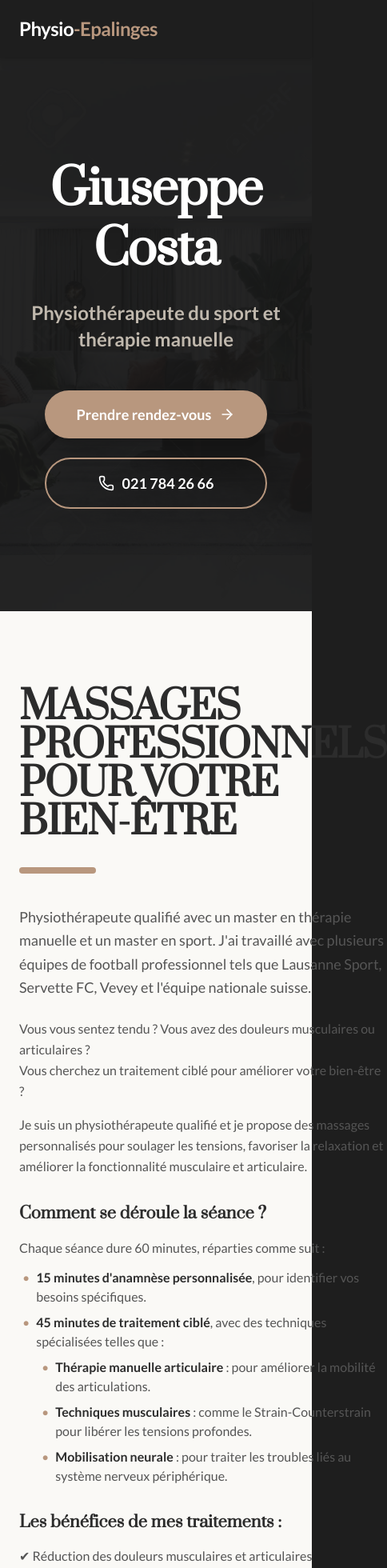
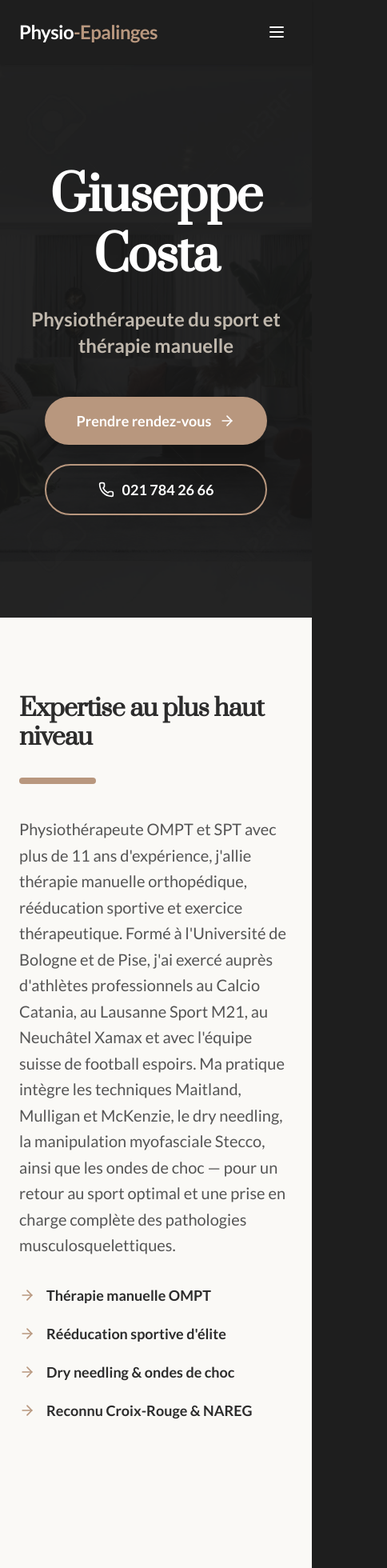
Before and after one commit to ShinUrech/physio-epalinges, a Next.js app: page / in a window 390 px wide. Shown: the top 1960 px of the page at 80% size, 484 px wide, since content can reach past the window. Built offline with nearby package versions, Linux system fonts and the light colour scheme.

Commit message:
Revert intro to specialisation text, add massage section above gallery, swap gallery/academic, add Dos widget, mobile fixes

```diff
--- a/components/GiuseppeCostaAereSite.tsx
+++ b/components/GiuseppeCostaAereSite.tsx
@@ -6,6 +6,7 @@ import Model, { IExerciseData } from 'react-body-highlighter';
 
 export default function GiuseppeCostaAereSite() {
   const [lightbox, setLightbox] = React.useState<string | null>(null);
+  const [mobileMenu, setMobileMenu] = React.useState(false);
   const officeCarouselRef = React.useRef<HTMLDivElement>(null);
 
   React.useEffect(() => {
@@ -58,7 +59,35 @@ export default function GiuseppeCostaAereSite() {
               Vidéos
             </a>
           </div>
+          {/* Mobile hamburger */}
+          <button
+            className="md:hidden text-white p-2"
+            onClick={() => setMobileMenu(o => !o)}
+            aria-label="Menu"
+          >
+            <svg xmlns="http://www.w3.org/2000/svg" className="w-6 h-6" fill="none" viewBox="0 0 24 24" stroke="currentColor" strokeWidth={2}>
+              {mobileMenu
+                ? <path strokeLinecap="round" strokeLinejoin="round" d="M6 18L18 6M6 6l12 12" />
+                : <path strokeLinecap="round" strokeLinejoin="round" d="M4 6h16M4 12h16M4 18h16" />}
+            </svg>
+          </button>
         </div>
+        {/* Mobile dropdown */}
+        {mobileMenu && (
+          <div className="md:hidden px-6 pb-6 flex flex-col gap-4" style={{ borderTop: '1px solid #333' }}>
+            <a href="#cabinet" onClick={() => setMobileMenu(false)} className="text-sm font-medium py-2 transition-colors" style={{ color: '#C0B8AD' }}>Le Cabinet</a>
+            <a href="#specialites" onClick={() => setMobileMenu(false)} className="text-sm font-medium py-2 transition-colors" style={{ color: '#C0B8AD' }}>Spécialités</a>
+            <a href="#contact" onClick={() => setMobileMenu(false)} className="text-sm font-medium py-2 transition-colors" style={{ color: '#C0B8AD' }}>Contact</a>
+            <div className="flex flex-col gap-3 pt-2">
+              <a href="https://www.onedoc.ch/en/physiotherapist/epalinges/pcyqz/giuseppe-costa" target="_blank" rel="noopener noreferrer" className="text-center px-7 py-2.5 rounded-full text-sm font-bold transition-colors" style={{ backgroundColor: '#B8977E', color: '#fff' }}>
+                Prendre RDV
+              </a>
+              <a href="/exercices" className="text-center text-white px-7 py-2.5 rounded-full text-sm font-bold transition-colors" style={{ backgroundColor: '#2C2C2C' }}>
+                Vidéos
+              </a>
+            </div>
+          </div>
+        )}
       </nav>
 
       {/* HERO SECTION (Très aérée) */}
@@ -82,70 +111,24 @@ export default function GiuseppeCostaAereSite() {
         </div>
       </header>
 
-      {/* INTRODUCTION / MASSAGE SECTION */}
-      <section id="cabinet" className="py-24 px-6 max-w-7xl mx-auto">
+      {/* INTRODUCTION SECTION */}
+      <section id="cabinet" className="py-24 px-6 max-w-7xl mx-auto overflow-hidden">
         <div className="grid md:grid-cols-[1.5fr,1fr] gap-16 items-center">
           <div>
-            <h2 className="text-5xl font-extrabold mb-8 tracking-tight font-serif" style={{ color: '#2C2C2C' }}>MASSAGES PROFESSIONNELS POUR VOTRE BIEN-ÊTRE</h2>
+            <h2 className="text-3xl md:text-5xl font-extrabold mb-8 tracking-tight font-serif" style={{ color: '#2C2C2C' }}>Expertise au plus haut niveau</h2>
             <div className="w-24 h-2 mb-10 rounded-full" style={{ backgroundColor: '#B8977E' }}></div>
-            <p className="text-lg leading-relaxed mb-6" style={{ color: '#555' }}>
-              Physiothérapeute qualifié avec un master en thérapie manuelle et un master en sport. J&apos;ai travaillé avec plusieurs équipes de football professionnel tels que Lausanne Sport, Servette FC, Vevey et l&apos;équipe nationale suisse.
+            <p className="text-xl leading-relaxed mb-8 font-medium" style={{ color: '#555' }}>
+              Physiothérapeute OMPT et SPT avec plus de 11 ans d&apos;expérience, j&apos;allie thérapie manuelle orthopédique, rééducation sportive et exercice thérapeutique. Formé à l&apos;Université de Bologne et de Pise, j&apos;ai exercé auprès d&apos;athlètes professionnels au Calcio Catania, au Lausanne Sport M21, au Neuchâtel Xamax et avec l&apos;équipe suisse de football espoirs. Ma pratique intègre les techniques Maitland, Mulligan et McKenzie, le dry needling, la manipulation myofasciale Stecco, ainsi que les ondes de choc — pour un retour au sport optimal et une prise en charge complète des pathologies musculosquelettiques.
             </p>
-            <p className="leading-relaxed mb-4" style={{ color: '#555' }}>
-              Vous vous sentez tendu ? Vous avez des douleurs musculaires ou articulaires ?<br />
-              Vous cherchez un traitement ciblé pour améliorer votre bien-être ?
-            </p>
-            <p className="leading-relaxed mb-8" style={{ color: '#555' }}>
-              Je suis un physiothérapeute qualifié et je propose des massages personnalisés pour soulager les tensions, favoriser la relaxation et améliorer la fonctionnalité musculaire et articulaire.
-            </p>
-
-            <h3 className="text-xl font-bold mb-4 font-serif" style={{ color: '#2C2C2C' }}>Comment se déroule la séance ?</h3>
-            <p className="leading-relaxed mb-3" style={{ color: '#555' }}>
-              Chaque séance dure 60 minutes, réparties comme suit :
-            </p>
-            <ul className="space-y-2 ml-1 mb-8" style={{ color: '#555' }}>
-              <li className="flex items-start gap-2"><span style={{ color: '#B8977E' }}>•</span><span><strong style={{ color: '#2C2C2C' }}>15 minutes d&apos;anamnèse personnalisée</strong>, pour identifier vos besoins spécifiques.</span></li>
-              <li className="flex items-start gap-2"><span style={{ color: '#B8977E' }}>•</span><span><strong style={{ color: '#2C2C2C' }}>45 minutes de traitement ciblé</strong>, avec des techniques spécialisées telles que :</span></li>
-              <li className="flex items-start gap-2 ml-6"><span style={{ color: '#B8977E' }}>•</span><span><strong style={{ color: '#2C2C2C' }}>Thérapie manuelle articulaire</strong> : pour améliorer la mobilité des articulations.</span></li>
-              <li className="flex items-start gap-2 ml-6"><span style={{ color: '#B8977E' }}>•</span><span><strong style={{ color: '#2C2C2C' }}>Techniques musculaires</strong> : comme le Strain-Counterstrain pour libérer les tensions profondes.</span></li>
-              <li className="flex items-start gap-2 ml-6"><span style={{ color: '#B8977E' }}>•</span><span><strong style={{ color: '#2C2C2C' }}>Mobilisation neurale</strong> : pour traiter les troubles liés au système nerveux périphérique.</span></li>
-            </ul>
-
-            <h3 className="text-xl font-bold mb-4 font-serif" style={{ color: '#2C2C2C' }}>Les bénéfices de mes traitements :</h3>
-            <ul className="space-y-1.5 mb-8" style={{ color: '#555' }}>
-              <li>✔ Réduction des douleurs musculaires et articulaires</li>
-              <li>✔ Amélioration de la flexibilité et de la mobilité</li>
-              <li>✔ Relaxation profonde et réduction du stress</li>
-              <li>✔ Bien-être général renforcé</li>
-            </ul>
-
-            <h3 className="text-xl font-bold mb-4 font-serif" style={{ color: '#2C2C2C' }}>Les techniques que j&apos;utilise :</h3>
-            <ul className="space-y-1.5 mb-8" style={{ color: '#555' }}>
-              <li className="flex items-start gap-2"><span style={{ color: '#B8977E' }}>•</span>Massage thérapeutique</li>
-              <li className="flex items-start gap-2"><span style={{ color: '#B8977E' }}>•</span>Massage relaxant</li>
-              <li className="flex items-start gap-2"><span style={{ color: '#B8977E' }}>•</span>Massage sportif</li>
-              <li className="flex items-start gap-2"><span style={{ color: '#B8977E' }}>•</span>Massage décontracturant</li>
-            </ul>
-
-            <div className="pt-2">
-              <p className="text-lg font-bold mb-2" style={{ color: '#2C2C2C' }}>📞 Réservez dès maintenant</p>
-              <p className="leading-relaxed" style={{ color: '#555' }}>
-                Offrez-vous une heure pour votre bien-être.<br />
-                Le tout accompagné d&apos;une musique personnalisée et adaptée à vos besoins du moment.
-              </p>
-              <p className="mt-3" style={{ color: '#555' }}>
-                Contactez-moi dès aujourd&apos;hui pour prendre rendez-vous ou pour plus d&apos;informations.
-              </p>
-              <a href="tel:+41217842666" className="inline-block mt-4 px-8 py-3 rounded-full text-base font-bold transition-colors" style={{ backgroundColor: '#B8977E', color: '#fff' }}>
-                021 784 26 66
-              </a>
-              <a href="https://www.onedoc.ch/en/physiotherapist/epalinges/pcyqz/giuseppe-costa" target="_blank" rel="noopener noreferrer" className="inline-block mt-3 ml-3 px-8 py-3 rounded-full text-base font-bold transition-colors border-2" style={{ borderColor: '#B8977E', color: '#B8977E' }}>
-                Prendre RDV en ligne
-              </a>
+            <div className="grid grid-cols-1 sm:grid-cols-2 gap-x-10 gap-y-5 font-semibold text-lg" style={{ color: '#2C2C2C' }}>
+              <p className="flex items-center"><ArrowRight className="w-5 h-5 mr-3.5" style={{ color: '#B8977E' }} />Thérapie manuelle OMPT</p>
+              <p className="flex items-center"><ArrowRight className="w-5 h-5 mr-3.5" style={{ color: '#B8977E' }} />Rééducation sportive d&apos;élite</p>
+              <p className="flex items-center"><ArrowRight className="w-5 h-5 mr-3.5" style={{ color: '#B8977E' }} />Dry needling &amp; ondes de choc</p>
+              <p className="flex items-center"><ArrowRight className="w-5 h-5 mr-3.5" style={{ color: '#B8977E' }} />Reconnu Croix-Rouge &amp; NAREG</p>
             </div>
           </div>
           {/* Office carousel */}
-          <div className="relative h-[450px]">
+          <div className="relative h-[300px] md:h-[450px] min-w-0">
             <button
               onClick={() => officeCarouselRef.current?.scrollBy({ left: -320, behavior: 'smooth' })}
               className="absolute left-2 top-1/2 -translate-y-1/2 z-10 shadow-md border rounded-full p-2 transition-colors" style={{ backgroundColor: 'rgba(250,249,246,0.8)', borderColor: '#E5E0DB' }}
@@ -155,10 +138,10 @@ export default function GiuseppeCostaAereSite() {
             </button>
             <div ref={officeCarouselRef} className="flex gap-3 h-full overflow-x-auto rounded-3xl" style={{ scrollbarWidth: 'none' } as React.CSSProperties}>
               {/* eslint-disable-next-line @next/next/no-img-element */}
-              <img src="/gallery/office_2.jpg" alt="Cabinet – vue générale" onClick={() => setLightbox('/gallery/office_2.jpg')} className="flex-shrink-0 w-[300px] h-full object-cover rounded-3xl shadow-md border border-slate-200 cursor-zoom-in hover:opacity-90 transition-opacity" />
+              <img src="/gallery/office_2.jpg" alt="Cabinet – vue générale" onClick={() => setLightbox('/gallery/office_2.jpg')} className="flex-shrink-0 w-[240px] md:w-[300px] h-full object-cover rounded-3xl shadow-md border border-slate-200 cursor-zoom-in hover:opacity-90 transition-opacity" />
               {/* eslint-disable-next-line @next/next/no-img-element */}
-              <img src="/gallery/office_3.jpg" alt="Cabinet – équipements" onClick={() => setLightbox('/gallery/office_3.jpg')} className="flex-shrink-0 w-[300px] h-full object-cover rounded-3xl shadow-md border border-slate-200 cursor-zoom-in hover:opacity-90 transition-opacity" />
-              <div className="flex-shrink-0 w-[340px] h-full rounded-3xl overflow-hidden shadow-md border border-slate-200">
+              <img src="/gallery/office_3.jpg" alt="Cabinet – équipements" onClick={() => setLightbox('/gallery/office_3.jpg')} className="flex-shrink-0 w-[240px] md:w-[300px] h-full object-cover rounded-3xl shadow-md border border-slate-200 cursor-zoom-in hover:opacity-90 transition-opacity" />
+              <div className="flex-shrink-0 w-[260px] md:w-[340px] h-full rounded-3xl overflow-hidden shadow-md border border-slate-200">
                 <video src="/gallery/office_1.mp4" controls preload="metadata" muted playsInline className="w-full h-full object-cover" aria-label="Visite du cabinet" />
               </div>
             </div>
@@ -210,8 +193,15 @@ export default function GiuseppeCostaAereSite() {
           <div className="w-20 h-1.5 mx-auto rounded-full mt-8" style={{ backgroundColor: '#B8977E' }}></div>
         </div>
 
-        <div className="grid grid-cols-1 md:grid-cols-3 gap-12 text-center">
+        <div className="grid grid-cols-1 sm:grid-cols-2 md:grid-cols-4 gap-12 text-center">
           {[
+            {
+              title: "Dos",
+              desc: "Prise en charge des lombalgies, hernies discales, scolioses, douleurs dorsales chroniques et cervicalgies.",
+              muscles: ['trapezius', 'upper-back', 'lower-back'],
+              crop: { marginTop: -15 },
+              type: 'posterior' as const,
+            },
             {
               title: "Genou",
               desc: "Rééducation post-chirurgicale (ligaments, ménisques) et syndromes de surmenage.",
@@ -239,6 +229,7 @@ export default function GiuseppeCostaAereSite() {
                     highlightedColors={['#B8977E']}
                     bodyColor="#D5CFC7"
                     svgStyle={{ width: '128px', height: 'auto', display: 'block' }}
+                    {...('type' in item && item.type ? { type: item.type } : {})}
                   />
                 </div>
               </div>
@@ -248,6 +239,116 @@ export default function GiuseppeCostaAereSite() {
               </p>
             </div>
           ))}
+        </div>
+      </section>
+
+      {/* MASSAGE THÉRAPEUTIQUE SECTION */}
+      <section className="py-24 px-6 border-y" style={{ backgroundColor: '#FAF9F6', borderColor: '#E5E0DB' }}>
+        <div className="max-w-7xl mx-auto">
+          <h2 className="text-3xl md:text-4xl font-extrabold mb-8 tracking-tight font-serif" style={{ color: '#2C2C2C' }}>MASSAGES PROFESSIONNELS POUR VOTRE BIEN-ÊTRE</h2>
+          <div className="w-24 h-2 mb-10 rounded-full" style={{ backgroundColor: '#B8977E' }}></div>
+
+          <div className="grid md:grid-cols-2 gap-16">
+            <div>
+              <p className="text-lg leading-relaxed mb-6" style={{ color: '#555' }}>
+                Physiothérapeute qualifié avec un master en thérapie manuelle et un master en sport. J&apos;ai travaillé avec plusieurs équipes de football professionnel tels que Lausanne Sport, Servette FC, Vevey et l&apos;équipe nationale suisse.
+              </p>
+              <p className="leading-relaxed mb-4" style={{ color: '#555' }}>
+                Vous vous sentez tendu ? Vous avez des douleurs musculaires ou articulaires ?<br />
+                Vous cherchez un traitement ciblé pour améliorer votre bien-être ?
+              </p>
+              <p className="leading-relaxed mb-8" style={{ color: '#555' }}>
+                Je suis un physiothérapeute qualifié et je propose des massages personnalisés pour soulager les tensions, favoriser la relaxation et améliorer la fonctionnalité musculaire et articulaire.
+              </p>
+
+              <h3 className="text-xl font-bold mb-4 font-serif" style={{ color: '#2C2C2C' }}>Comment se déroule la séance ?</h3>
+              <p className="leading-relaxed mb-3" style={{ color: '#555' }}>
+                Chaque séance dure 45 minutes, réparties comme suit :
+              </p>
+              <ul className="space-y-2 ml-1 mb-8" style={{ color: '#555' }}>
+                <li className="flex items-start gap-2"><span style={{ color: '#B8977E' }}>•</span><span><strong style={{ color: '#2C2C2C' }}>1ère phase: Anamnèse personnalisée</strong>, pour identifier vos besoins spécifiques.</span></li>
+                <li className="flex items-start gap-2"><span style={{ color: '#B8977E' }}>•</span><span><strong style={{ color: '#2C2C2C' }}>2ième phase:  Traitement ciblé</strong>, avec des techniques spécialisées telles que :</span></li>
+                <li className="flex items-start gap-2 ml-6"><span style={{ color: '#B8977E' }}>•</span><span><strong style={{ color: '#2C2C2C' }}>Thérapie manuelle articulaire</strong> : pour améliorer la mobilité des articulations.</span></li>
+                <li className="flex items-start gap-2 ml-6"><span style={{ color: '#B8977E' }}>•</span><span><strong style={{ color: '#2C2C2C' }}>Techniques musculaires</strong> : comme le Strain-Counterstrain pour libérer les tensions profondes.</span></li>
+                <li className="flex items-start gap-2 ml-6"><span style={{ color: '#B8977E' }}>•</span><span><strong style={{ color: '#2C2C2C' }}>Mobilisation neurale</strong> : pour traiter les troubles liés au système nerveux périphérique.</span></li>
+              </ul>
+            </div>
+
+            <div>
+              <h3 className="text-xl font-bold mb-4 font-serif" style={{ color: '#2C2C2C' }}>Les bénéfices de mes traitements :</h3>
+              <ul className="space-y-1.5 mb-8" style={{ color: '#555' }}>
+                <li>✔ Réduction des douleurs musculaires et articulaires</li>
+                <li>✔ Amélioration de la flexibilité et de la mobilité</li>
+                <li>✔ Relaxation profonde et réduction du stress</li>
+                <li>✔ Bien-être général renforcé</li>
+              </ul>
+
+              <h3 className="text-xl font-bold mb-4 font-serif" style={{ color: '#2C2C2C' }}>Les techniques que j&apos;utilise :</h3>
+              <ul className="space-y-1.5 mb-8" style={{ color: '#555' }}>
+                <li className="flex items-start gap-2"><span style={{ color: '#B8977E' }}>•</span>Massage thérapeutique</li>
+                <li className="flex items-start gap-2"><span style={{ color: '#B8977E' }}>•</span>Massage relaxant</li>
+                <li className="flex items-start gap-2"><span style={{ color: '#B8977E' }}>•</span>Massage sportif</li>
+                <li className="flex items-start gap-2"><span style={{ color: '#B8977E' }}>•</span>Massage décontracturant</li>
+              </ul>
+
+              <div className="pt-2">
+                <p className="text-lg font-bold mb-2" style={{ color: '#2C2C2C' }}>📞 Réservez dès maintenant</p>
+                <p className="leading-relaxed" style={{ color: '#555' }}>
+                  Offrez-vous une heure pour votre bien-être.<br />
+                  Le tout accompagné d&apos;une musique personnalisée et adaptée à vos besoins du moment.
+                </p>
+                <p className="mt-3" style={{ color: '#555' }}>
+                  Contactez-moi dès aujourd&apos;hui pour prendre rendez-vous ou pour plus d&apos;informations.
+                </p>
+                <a href="tel:+41217842666" className="inline-block mt-4 px-8 py-3 rounded-full text-base font-bold transition-colors" style={{ backgroundColor: '#B8977E', color: '#fff' }}>
+                  021 784 26 66
+                </a>
+                <a href="https://www.onedoc.ch/en/physiotherapist/epalinges/pcyqz/giuseppe-costa" target="_blank" rel="noopener noreferrer" className="inline-block mt-3 ml-3 px-8 py-3 rounded-full text-base font-bold transition-colors border-2" style={{ borderColor: '#B8977E', color: '#B8977E' }}>
+                  Prendre RDV en ligne
+                </a>
+              </div>
+            </div>
+          </div>
+        </div>
+      </section>
+
+      {/* ACADEMIC EXCELLENCE SECTION */}
+      <section className="py-20 px-6 border-y" style={{ backgroundColor: '#F3F0EB', borderColor: '#E5E0DB' }}>
+        <div className="max-w-7xl mx-auto">
+          <h2 className="text-4xl font-extrabold mb-8 tracking-tight font-serif" style={{ color: '#2C2C2C' }}>Excellence Académique et Professionnelle</h2>
+          <div className="w-24 h-2 mb-12 rounded-full" style={{ backgroundColor: '#B8977E' }}></div>
+          <div className="grid md:grid-cols-2 gap-x-16 gap-y-6 font-semibold leading-relaxed text-xl" style={{ color: '#2C2C2C' }}>
+            <p className="flex items-start"><ArrowRight className="w-6 h-6 mr-4 shrink-0 mt-1.5" style={{ color: '#B8977E' }} />
+              <span>Diplôme de Physiothérapie — Università di Catania (110/110)</span>
+            </p>
+            <p className="flex items-start"><ArrowRight className="w-6 h-6 mr-4 shrink-0 mt-1.5" style={{ color: '#B8977E' }} />
+              <span>Master en Physiothérapie du Sport — Università di Pisa</span>
+            </p>
+            <p className="flex items-start"><ArrowRight className="w-6 h-6 mr-4 shrink-0 mt-1.5" style={{ color: '#B8977E' }} />
+              <span>Master en Thérapie manuelle &amp; Exercice thérapeutique — Université de Bologne</span>
+            </p>
+            <p className="flex items-start"><ArrowRight className="w-6 h-6 mr-4 shrink-0 mt-1.5" style={{ color: '#B8977E' }} />
+              <span>Titre OMPT (Orthopaedic Manipulative Physical Therapist) — IFOMPT</span>
+            </p>
+            <p className="flex items-start"><ArrowRight className="w-6 h-6 mr-4 shrink-0 mt-1.5" style={{ color: '#B8977E' }} />
+              <span>Professeur de pathokinésiologie — Université Ludes (Lugano)</span>
+            </p>
+            <p className="flex items-start"><ArrowRight className="w-6 h-6 mr-4 shrink-0 mt-1.5" style={{ color: '#B8977E' }} />
+              <span>Physiothérapeute — Équipe suisse de football espoirs</span>
+            </p>
+            <p className="flex items-start"><ArrowRight className="w-6 h-6 mr-4 shrink-0 mt-1.5" style={{ color: '#B8977E' }} />
+              <span>Chef physiothérapie — Neuchâtel Xamax</span>
+            </p>
+            <p className="flex items-start"><ArrowRight className="w-6 h-6 mr-4 shrink-0 mt-1.5" style={{ color: '#B8977E' }} />
+              <span>Physiothérapeute sportif — Lausanne Sport M21</span>
+            </p>
+            <p className="flex items-start"><ArrowRight className="w-6 h-6 mr-4 shrink-0 mt-1.5" style={{ color: '#B8977E' }} />
+              <span>Physiothérapeute — Calcio Catania S.p.A.</span>
+            </p>
+            <p className="flex items-start"><ArrowRight className="w-6 h-6 mr-4 shrink-0 mt-1.5" style={{ color: '#B8977E' }} />
+              <span>Erasmus Plus — Hôpital d&apos;orthopédie et réhabilitation, Poznan (Pologne)</span>
+            </p>
+          </div>
         </div>
       </section>
 
@@ -299,46 +400,6 @@ export default function GiuseppeCostaAereSite() {
               )}
             </div>
           ))}
-        </div>
-      </section>
-
-      {/* ACADEMIC EXCELLENCE SECTION (Aérée par padding py-20) */}
-      <section className="py-20 px-6 border-y" style={{ backgroundColor: '#F3F0EB', borderColor: '#E5E0DB' }}>
-        <div className="max-w-7xl mx-auto">
-          <h2 className="text-4xl font-extrabold mb-8 tracking-tight font-serif" style={{ color: '#2C2C2C' }}>Excellence Académique et Professionnelle</h2>
-          <div className="w-24 h-2 mb-12 rounded-full" style={{ backgroundColor: '#B8977E' }}></div>
-          <div className="grid md:grid-cols-2 gap-x-16 gap-y-6 font-semibold leading-relaxed text-xl" style={{ color: '#2C2C2C' }}>
-            <p className="flex items-start"><ArrowRight className="w-6 h-6 mr-4 shrink-0 mt-1.5" style={{ color: '#B8977E' }} />
-              <span>Diplôme de Physiothérapie — Università di Catania (110/110)</span>
-            </p>
-            <p className="flex items-start"><ArrowRight className="w-6 h-6 mr-4 shrink-0 mt-1.5" style={{ color: '#B8977E' }} />
-              <span>Master en Physiothérapie du Sport — Università di Pisa</span>
-            </p>
-            <p className="flex items-start"><ArrowRight className="w-6 h-6 mr-4 shrink-0 mt-1.5" style={{ color: '#B8977E' }} />
-              <span>Master en Thérapie manuelle &amp; Exercice thérapeutique — Université de Bologne</span>
-            </p>
-            <p className="flex items-start"><ArrowRight className="w-6 h-6 mr-4 shrink-0 mt-1.5" style={{ color: '#B8977E' }} />
-              <span>Titre OMPT (Orthopaedic Manipulative Physical Therapist) — IFOMPT</span>
-            </p>
-            <p className="flex items-start"><ArrowRight className="w-6 h-6 mr-4 shrink-0 mt-1.5" style={{ color: '#B8977E' }} />
-              <span>Professeur de pathokinésiologie — Université Ludes (Lugano)</span>
-            </p>
-            <p className="flex items-start"><ArrowRight className="w-6 h-6 mr-4 shrink-0 mt-1.5" style={{ color: '#B8977E' }} />
-              <span>Physiothérapeute — Équipe suisse de football espoirs</span>
-            </p>
-            <p className="flex items-start"><ArrowRight className="w-6 h-6 mr-4 shrink-0 mt-1.5" style={{ color: '#B8977E' }} />
-              <span>Chef physiothérapie — Neuchâtel Xamax</span>
-            </p>
-            <p className="flex items-start"><ArrowRight className="w-6 h-6 mr-4 shrink-0 mt-1.5" style={{ color: '#B8977E' }} />
-              <span>Physiothérapeute sportif — Lausanne Sport M21</span>
-            </p>
-            <p className="flex items-start"><ArrowRight className="w-6 h-6 mr-4 shrink-0 mt-1.5" style={{ color: '#B8977E' }} />
-              <span>Physiothérapeute — Calcio Catania S.p.A.</span>
-            </p>
-            <p className="flex items-start"><ArrowRight className="w-6 h-6 mr-4 shrink-0 mt-1.5" style={{ color: '#B8977E' }} />
-              <span>Erasmus Plus — Hôpital d&apos;orthopédie et réhabilitation, Poznan (Pologne)</span>
-            </p>
-          </div>
         </div>
       </section>
 
```
